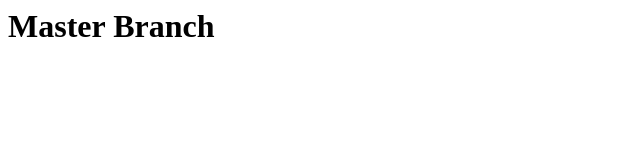
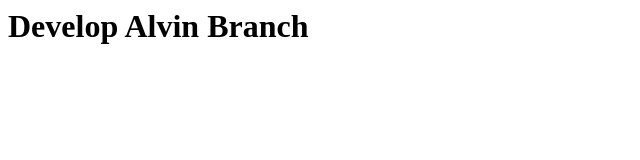
Before and after one commit to alzekiel09/Branching, a plain HTML site: page index.html in a window 1280 px wide. Shown: the whole page, without its empty margins (0-640 px from the left). Drawn offline with Linux system fonts and the light colour scheme.

Commit message:
new branch alvin

```diff
--- a/index.html
+++ b/index.html
@@ -1,5 +1,5 @@
 <html>
 <body>
-	<h1> Master Branch </h1>
+	<h1> Develop Alvin Branch </h1>
 </body>
 </html>
```
